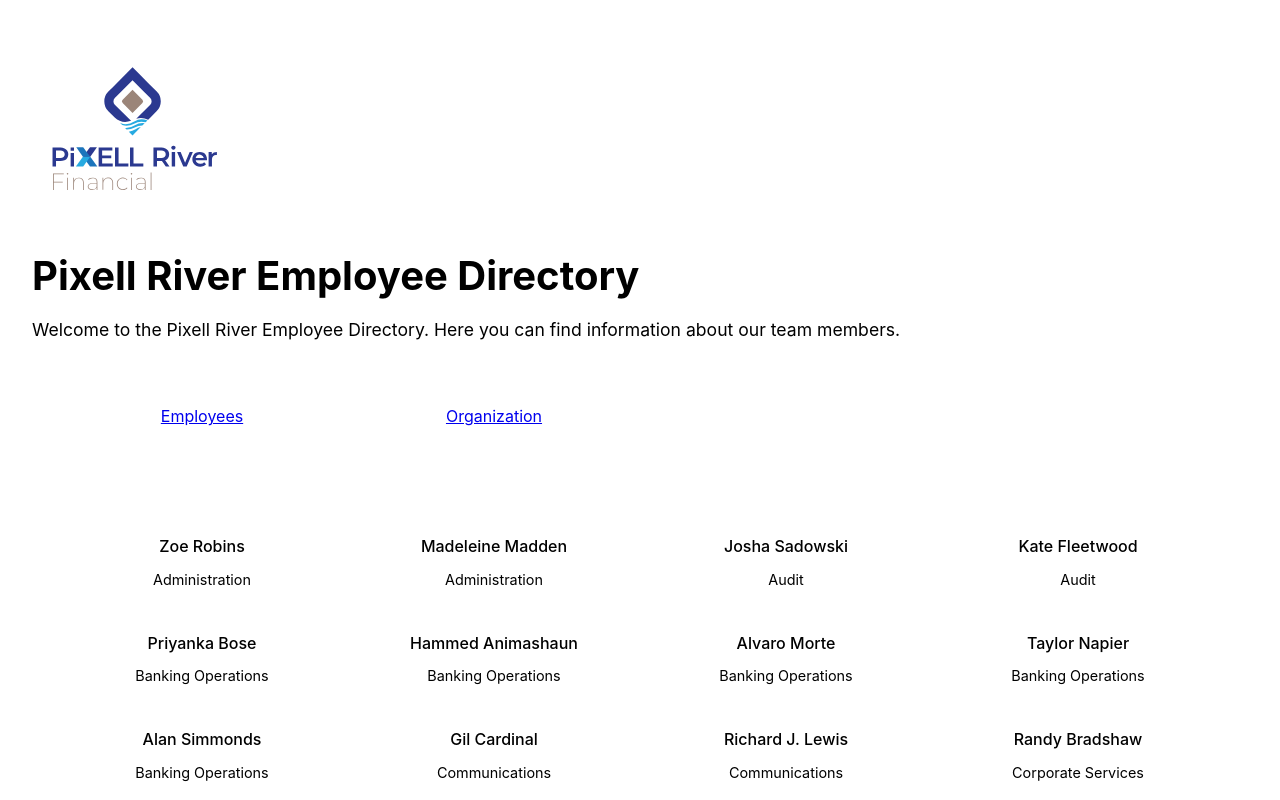
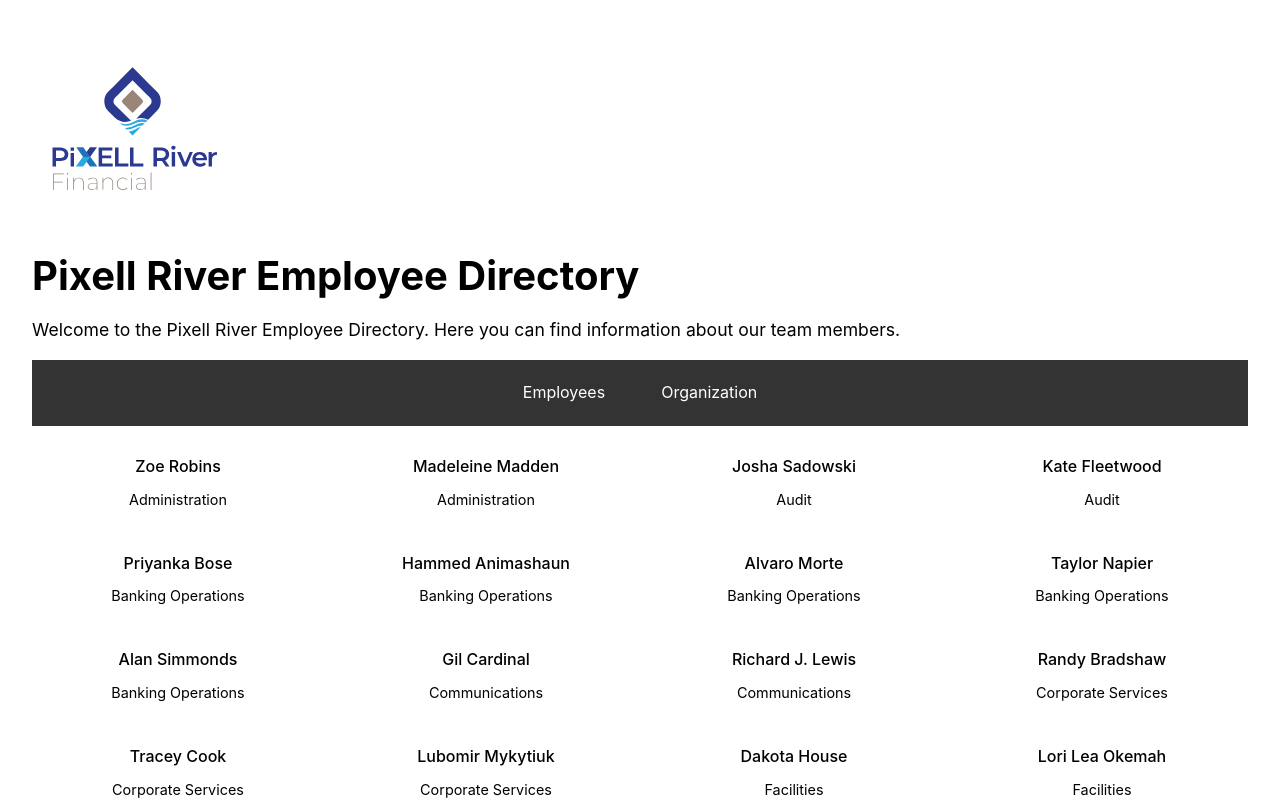
Before and after one commit to jdube-rrc/fullstack-lab-1, a React (Vite) app: page / in a window 1280 px wide. Shown: the top 800 px of the page. Built offline with nearby package versions, Linux system fonts and the light colour scheme.

Commit message:
styling: just basic styling for the nav and the new Organization page

```diff
--- a/src/App.css
+++ b/src/App.css
@@ -82,6 +82,11 @@
     font-size: 1rem;
 }
 
+.employee-list {
+    padding: 0;
+    text-align: center;
+}
+
 footer {
     border-top: 1px solid #ccc;
     padding-top: 2rem;
@@ -89,3 +94,34 @@
     font-size: 0.9rem;
     margin-top: auto;
 }
+
+nav {
+    background-color: #333;
+    padding: 0.75rem 1rem;
+}
+
+nav ul {
+    display: flex;
+    gap: 1.5rem;
+    list-style: none;
+    margin: 0;
+    padding: 0;
+    justify-content: center;
+}
+
+nav li {
+    padding: 0;
+}
+
+nav a {
+    color: #fff;
+    text-decoration: none;
+    font-size: 1rem;
+    padding: 0.5rem 1rem;
+    border-radius: 4px;
+    transition: background-color 0.2s ease;
+}
+
+nav a:hover {
+    background-color: #555;
+}
```
